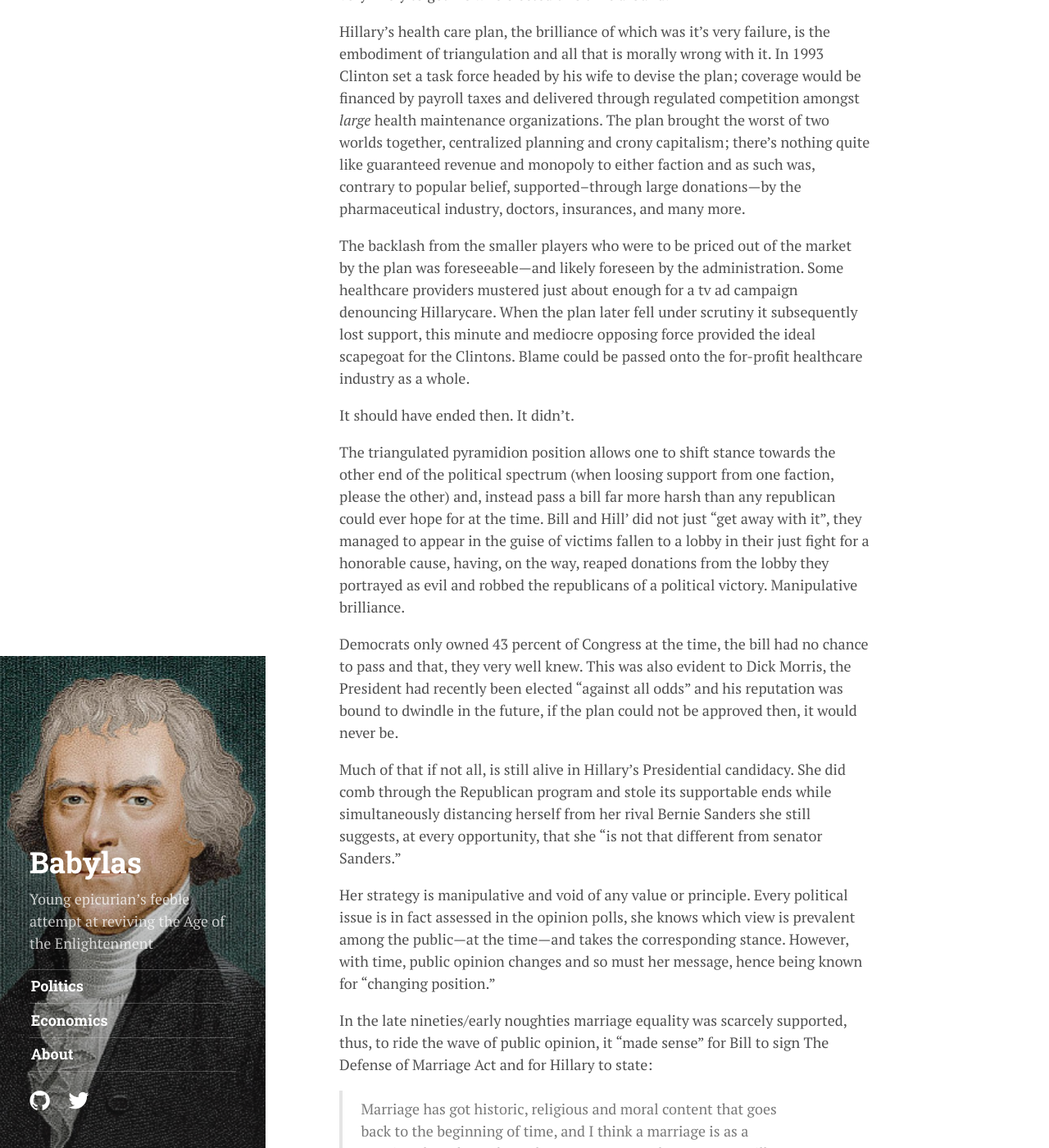
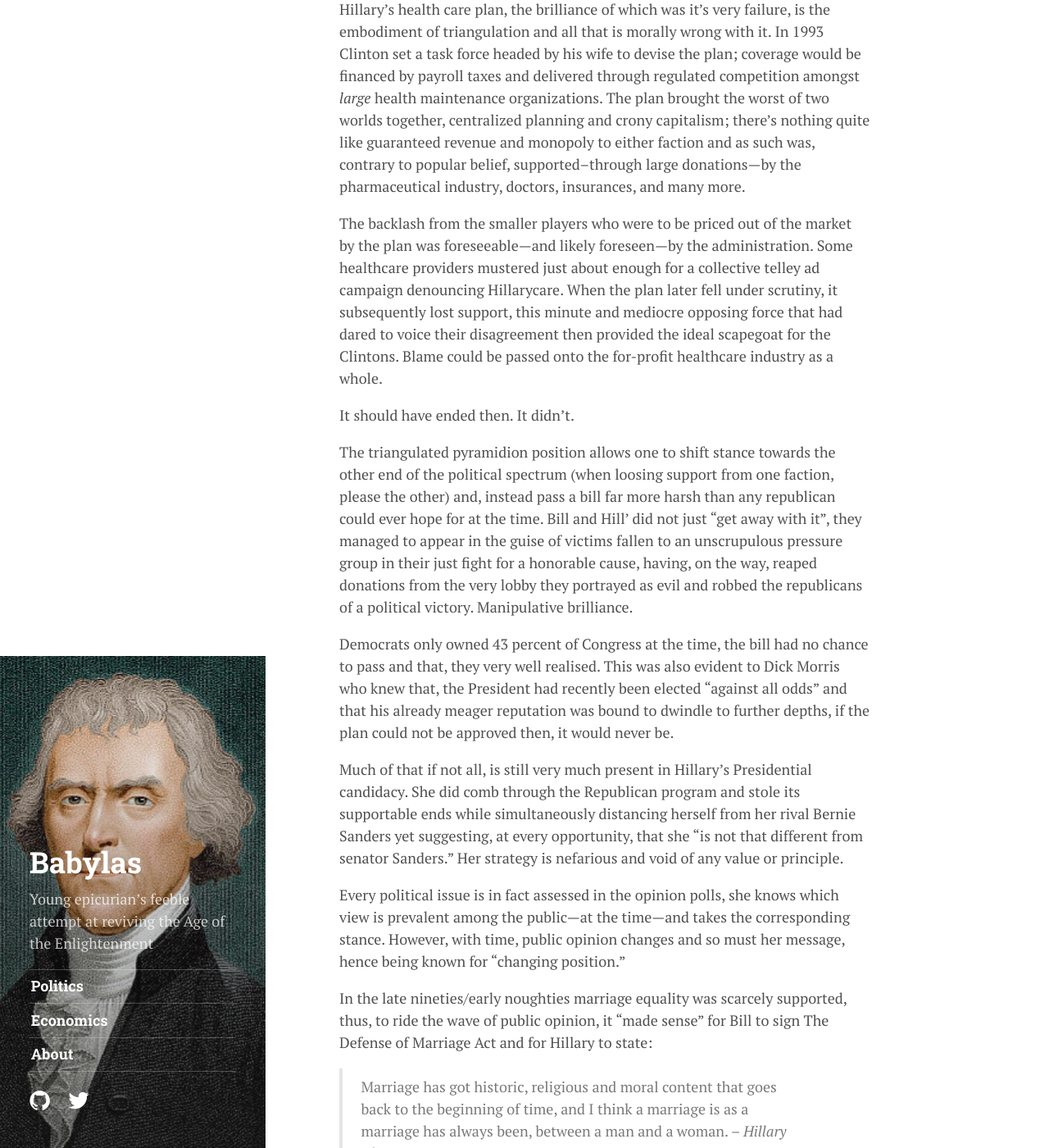
Before and after one commit to tomucker/tomucker.github.io, a Jekyll site: the page built from _posts/2016-04-25-triangulation-clinton.md, in a window 1280 px wide and 1400 px high, scrolled down 648 px. Shown: the whole window at 82% size. Built offline with Jekyll 4.4.1, drawn with Linux system fonts in a browser that asks for light colours; nearby versions of some CDN libraries; some web fonts are replaced; some of the changed text lies outside the part shown.

Commit message:
corrections

```diff
--- a/_posts/2016-04-25-triangulation-clinton.md
+++ b/_posts/2016-04-25-triangulation-clinton.md
@@ -7,32 +7,32 @@ tags: [politics]
 > Do not wish for smarter politians, wish for a smarter electorate.
 > --<cite>Christopher Hitchens</cite>
 
-In light of the mere possibility of having another Clintonian term is somewhat frightening. The rule of William Jefferson Clinton over the nineties comprised of a miasma of filthy political initiatives, personally motivated cruise missiles srikes, numerous rape accusations, questionable donations and much more that I would not bear to see again and in which the first lady was---regrettably---involved. Nothing Jeffersonian but a slice of the name; he shall therefore be referred to as "Bill" so as to amputate his name like he severed Al-Shifa from Somalia.
+The mere possibility of having another Clintonian term strikes me as frightening given rule of William Jefferson Clinton over the nineties comprised of a miasma of filthy political initiatives, personally motivated cruise missiles srikes, numerous rape accusations, questionable donations and much more that I would not bear to see again and in which the then first lady was---regrettably---involved. Nothing Jeffersonian but a slice of the name; he shall therefore be referred to as "Bill" so as to amputate his name like he severed Al-Shifa from Somalia.
 
-This time about, the Clintonian affliction is to come from his female complement. (Though I would argue it is a near-certainty). Triangulation is the brilliant but dishonest political strategy coined by Bill's chief political advisor Dick Morris (to get him reelected in 1996), and that which is---unfortunately---very likely to get his wife elected this time around.
+This time about, the Clintonian affliction is to come from his female complement. (Though I would argue it is a near-certainty). Triangulation is the brilliant but dishonest political strategy coined by Bill's chief political advisor Dick Morris to get him reelected in 1996, and that which is---unfortunately---very likely to get his wife elected this time around.
 
 Hillary's health care plan, the brilliance of which was it's very failure, is the embodiment of triangulation and all that is morally wrong with it. In 1993 Clinton set a task force headed by his wife to devise the plan; coverage would be financed by payroll taxes and delivered through regulated competition amongst *large* health maintenance organizations. The plan brought the worst of two worlds together, centralized planning and crony capitalism; there's nothing quite like guaranteed revenue and monopoly to either faction and as such was, contrary to popular belief, supported--through large donations---by the pharmaceutical industry, doctors, insurances, and many more.
 
-The backlash from the smaller players who were to be priced out of the market by the plan was foreseeable---and likely foreseen by the administration. Some healthcare providers mustered just about enough for a tv ad campaign denouncing Hillarycare. When the plan later fell under scrutiny it subsequently lost support, this minute and mediocre opposing force provided the ideal scapegoat for the Clintons. Blame could be passed onto the for-profit healthcare industry as a whole.
+The backlash from the smaller players who were to be priced out of the market by the plan was foreseeable---and likely foreseen---by the administration. Some healthcare providers mustered just about enough for a collective telley ad campaign denouncing Hillarycare. When the plan later fell under scrutiny, it subsequently lost support, this minute and mediocre opposing force that had dared to voice their disagreement then provided the ideal scapegoat for the Clintons. Blame could be passed onto the for-profit healthcare industry as a whole.
 
 It should have ended then. It didn't.
 
-The triangulated pyramidion position allows one to shift stance towards the other end of the political spectrum (when loosing support from one faction, please the other) and, instead pass a bill far more harsh than any republican could ever hope for at the time. Bill and Hill' did not just "get away with it", they managed to appear in the guise of victims fallen to a lobby in their just fight for a honorable cause, having, on the way, reaped donations from the lobby they portrayed as evil and robbed the republicans of a political victory. Manipulative brilliance.
+The triangulated pyramidion position allows one to shift stance towards the other end of the political spectrum (when loosing support from one faction, please the other) and, instead pass a bill far more harsh than any republican could ever hope for at the time. Bill and Hill' did not just "get away with it", they managed to appear in the guise of victims fallen to an unscrupulous pressure group in their just fight for a honorable cause, having, on the way, reaped donations from the very lobby they portrayed as evil and robbed the republicans of a political victory. Manipulative brilliance.
 
-Democrats only owned 43 percent of Congress at the time, the bill had no chance to pass and that, they very well knew. This was also evident to Dick Morris, the President had recently been elected "against all odds" and his reputation was bound to dwindle in the future, if the plan could not be approved then, it would never be.
+Democrats only owned 43 percent of Congress at the time, the bill had no chance to pass and that, they very well realised. This was also evident to Dick Morris who knew that, the President had recently been elected "against all odds" and that his already meager reputation was bound to dwindle to further depths, if the plan could not be approved then, it would never be.
 
-Much of that if not all, is still alive in Hillary's Presidential candidacy. She did comb through the Republican program and stole its supportable ends while simultaneously distancing herself from her rival Bernie Sanders she still suggests, at every opportunity, that she "is not that different from senator Sanders."
+Much of that if not all, is still very much present in Hillary's Presidential candidacy. She did comb through the Republican program and stole its supportable ends while simultaneously distancing herself from her rival Bernie Sanders yet suggesting, at every opportunity, that she "is not that different from senator Sanders." Her strategy is nefarious and void of any value or principle.
 
-Her strategy is manipulative and void of any value or principle. Every political issue is in fact assessed in the opinion polls, she knows which view is prevalent among the public---at the time---and takes the corresponding stance. However, with time, public opinion changes and so must her message, hence being known for "changing position."
+Every political issue is in fact assessed in the opinion polls, she knows which view is prevalent among the public---at the time---and takes the corresponding stance. However, with time, public opinion changes and so must her message, hence being known for "changing position."
 
 In the late nineties/early noughties marriage equality was scarcely supported, thus, to ride the wave of public opinion, it "made sense" for Bill to sign The Defense of Marriage Act and for Hillary to state:
 
 > Marriage has got historic, religious and moral content that goes back to the beginning of time, and I think a marriage is as a marriage has always been, between a man and a woman.
 > -- <cite>Hillary Clinton, January 2000</cite>
 
-She eventually recapitulated this [drivel](https://www.youtube.com/watch?v=6I1-r1YgK9I) in the senate four years later. It did not refrain her from dramatically change her position on the issue, and in the most feeble way to meet in many day's march at that, with a treacherous and revisionist rainbow-colored logo and a trivial tweet posted on April 28 2015, the day the Supreme Court was to hear arguments about same-sex marriage.
+She eventually recapitulated this [drivel](https://www.youtube.com/watch?v=6I1-r1YgK9I) in the senate four years later. It did not refrain her from dramatically change her position on the issue, and in the most feeble manner to meet in many day's march at that, with a treacherous and revisionist rainbow-colored logo and a trivial tweet posted on April 28 2015, the day the Supreme Court was to hear arguments about same-sex marriage.
 
 > Every loving couple & family deserves to be recognized & treated equally under the law across our nation. #LoveMustWin #LoveCantWait.
 > --<cite>Hillary Clinton, April 2015</cite>
 
-I would have thought that the nature of such a strategy would make it unsustainable as such inconsistencies came to light but the counted ballots cast show it is---despite the latter flaw---still very much viable.
+I would have thought that the nature of such a strategy would make it unsustainable as such inconsistencies came to light, but the counted ballots as of early 2016 cast suggest it is---despite the latter flaw---still very much viable.
```
